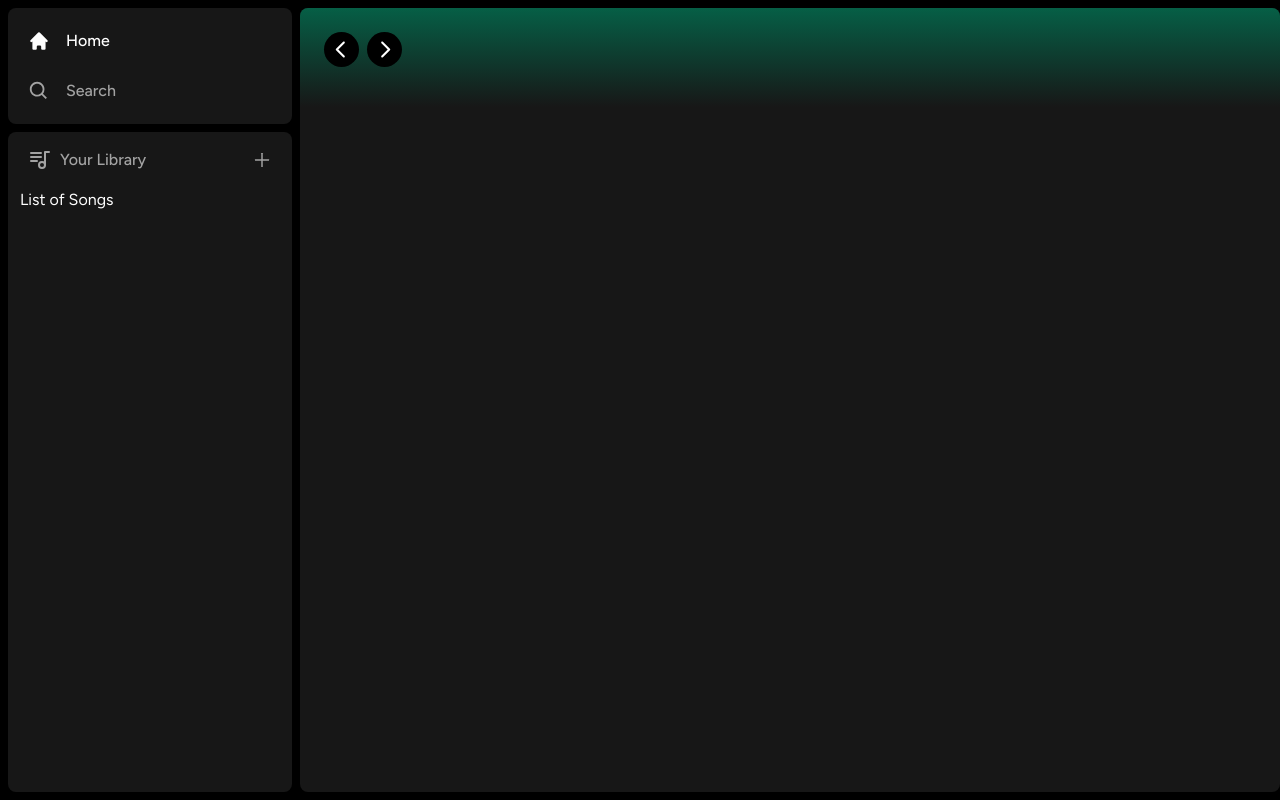
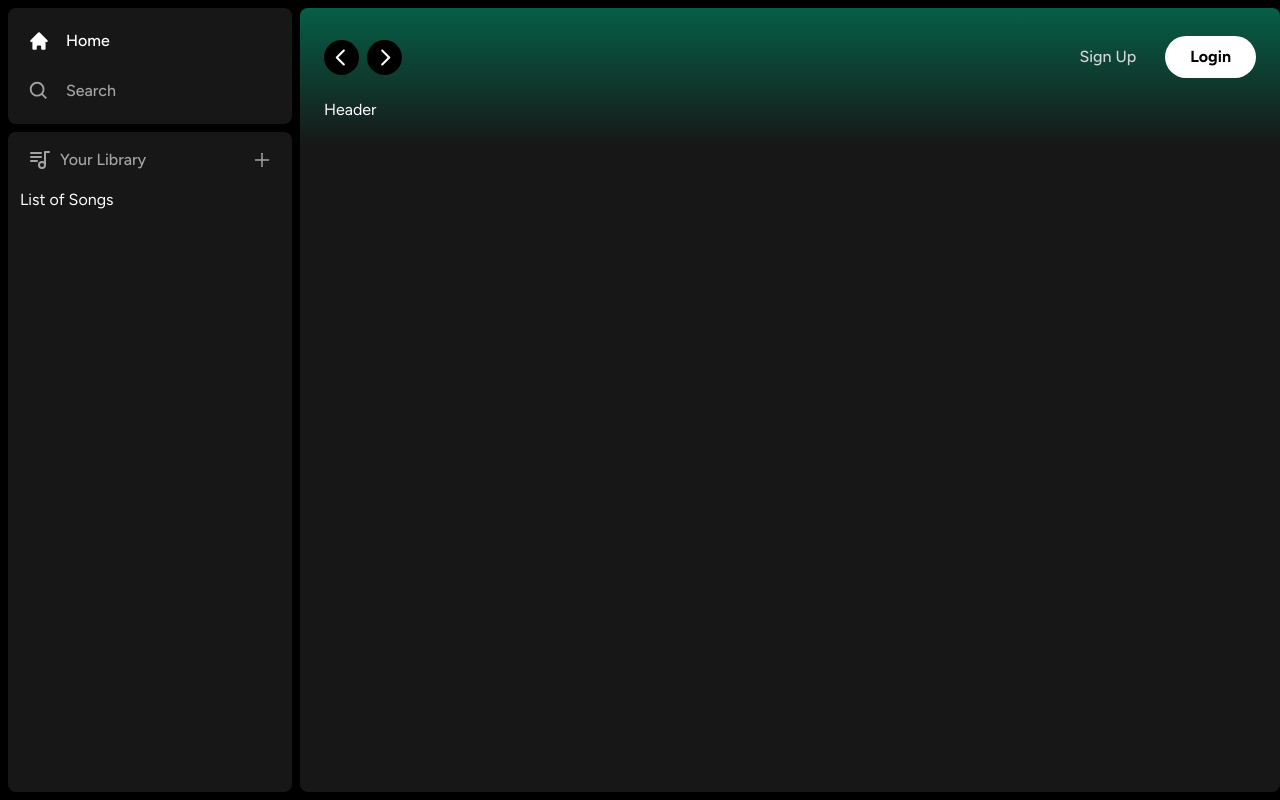
Before and after one commit to sujeethshingade/spotify-clone, a Next.js app: page / in a window 1280 px wide. Built offline with nearby package versions, Linux system fonts and the light colour scheme.

Commit message:
add buttons

```diff
--- /dev/null
+++ b/components/Button.tsx
@@ -0,0 +1,18 @@
+import { forwardRef } from "react";
+import { twMerge } from "tailwind-merge";
+
+interface ButtonProps
+    extends React.ButtonHTMLAttributes<HTMLButtonElement> { }
+
+const Button = forwardRef<HTMLButtonElement, ButtonProps>(({
+    className, children, disabled, type = "button", ...props }, ref) => {
+        return (
+            <button type={type} className={twMerge(`w-full rounded-full bg-green-500 border border-transparent px-3 py-3 disabled:cursor-not-allowed disabled:opacity-50 text-black font-bold hover:opacity-75 transition`, className)}
+                disabled={disabled} ref={ref} {...props}>
+                {children}
+            </button>)
+})
+
+Button.displayName = "Button";
+
+export default Button;
--- a/components/Header.tsx
+++ b/components/Header.tsx
@@ -5,6 +5,7 @@
 import { twMerge } from 'tailwind-merge';
 import { HiHome } from 'react-icons/hi';
 import { BiSearch } from 'react-icons/bi';
+import Button from './Button';
 
 interface HeaderProps {
     children: React.ReactNode;
@@ -37,7 +38,22 @@
                         <BiSearch className='text-black' size={20} />
                     </button>
                 </div>
+                <div className='flex justify-between items-center gap-x-4'>
+                    <>
+                        <div>
+                            <Button onClick={() => { }} className='bg-transparent text-neutral-300 font-medium'>
+                                Sign Up
+                            </Button>
+                        </div>
+                        <div>
+                            <Button onClick={() => { }} className='bg-white px-6 py-2'>
+                                Login
+                            </Button>
+                        </div>
+                    </>
+                </div>
             </div>
+            {children}
         </div>
     );
 }
```
